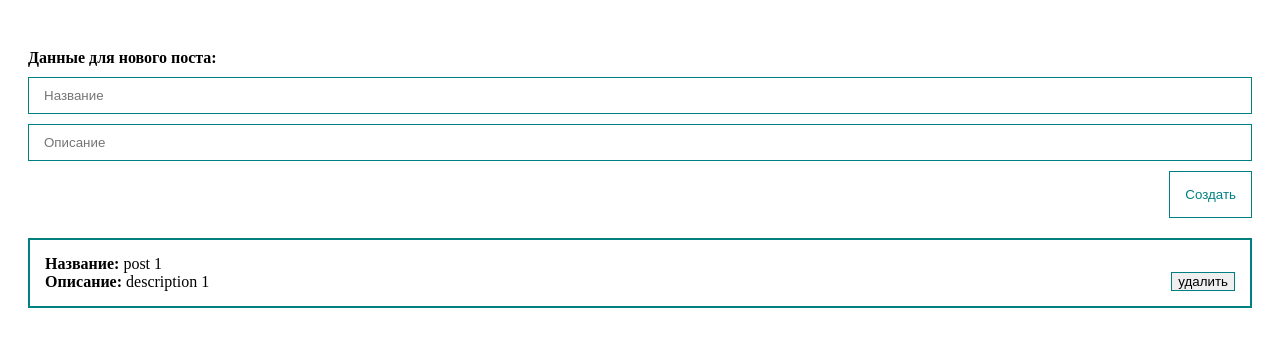
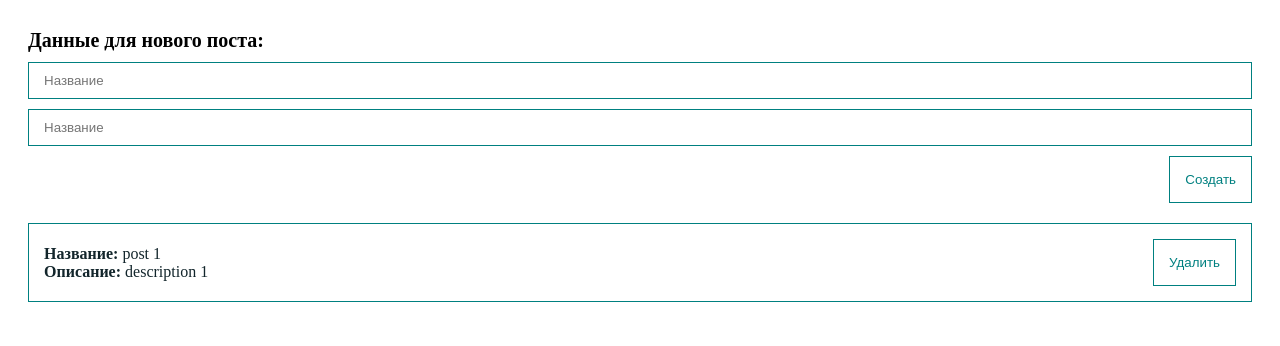
Before and after one commit to zhekoldin/compo_sh_page, a Vue app: page / in a window 1280 px wide. Shown: the top 346 px of the page. Built offline with nearby package versions, Linux system fonts and the light colour scheme.

Commit message:
feat: v-if

```diff
--- a/src/App.vue
+++ b/src/App.vue
@@ -4,7 +4,7 @@
         @create_post="createPost"
     />
     <post-list
-        :posts="post_list"
+        :post_list="post_list"
         @delete_post="deletePost"
     />
   </div>
--- a/src/components/PostForm.vue
+++ b/src/components/PostForm.vue
@@ -1,5 +1,31 @@
+<template>
+  <form
+      @submit.prevent
+      class="form"
+  >
+    <div class="form__title">Данные для нового поста:</div>
+    <default-input
+        class="form__input"
+        v-model="post.title"
+    ></default-input>
+    <default-input
+        class="form__input"
+        v-model="post.description"
+    ></default-input>
+    <default-button
+        class="form__button"
+        @click="createPost"
+    >
+      Создать
+    </default-button>
+  </form>
+</template>
+
 <script>
+import DefaultInput from "@/components/storyBook/DefaultInput.vue";
+
 export default {
+  components: {DefaultInput},
   data() {
     return {
       post: {
@@ -26,52 +52,27 @@ export default {
 }
 </script>
 
-<template>
-  <form @submit.prevent>
-    <h4>Данные для нового поста:</h4>
-    <input
-        v-model="post.title"
-        class="input"
-        type="text"
-        placeholder="Название"
-    >
-    <input
-        v-model="post.description"
-        class="input"
-        type="text"
-        placeholder="Описание"
-    >
-    <button class="button"
-            @click="createPost"
-    >
-      Создать
-    </button>
-  </form>
-</template>
-
 <style scoped>
-form {
+.form {
   display: flex;
   flex-direction: column;
   margin-bottom: 20px;
 }
 
-h4 {
+.form__title {
+  font-weight: 700;
+  font-size: 20px;
+  line-height: 24px;
   margin-bottom: 10px;
 }
 
-.input {
-  border: 1px solid teal;
-  padding: 10px 15px;
+.form__button {
+  align-self: flex-end;
+}
+
+.form__input {
+
   margin-bottom: 10px;
 }
 
-.button {
-  cursor: pointer;
-  align-self: flex-end;
-  padding: 15px;
-  background: none;
-  color: teal;
-  border: 1px solid teal;
-}
 </style>
--- /dev/null
+++ b/src/components/PostItem.vue
@@ -0,0 +1,60 @@
+<template>
+  <div class="post">
+    <div class="post__info">
+      <div><strong>Название: </strong>{{ post.title}}</div>
+      <div><strong>Описание: </strong>{{post.description}}</div>
+    </div>
+    <div class="post__buttons">
+      <default-button
+          class="post__button"
+          @click="() => deletePost(post.id)"
+      >
+        Удалить
+      </default-button>
+    </div>
+  </div>
+</template>
+
+<script>
+export default {
+  props: {
+    post: {
+      type: Object,
+      required: true
+    }
+  },
+  methods: {
+    deletePost(id) {
+      this.$emit("delete_post", id)
+    }
+  }
+}
+</script>
+
+<style scoped>
+.post {
+  display: flex;
+  justify-content: space-between;
+  padding: 15px;
+  border: 1px solid teal;
+  margin-bottom: 15px;
+}
+
+.post__info {
+  display: flex;
+  flex-direction: column;
+  justify-content: center;
+  color: #12252b;
+}
+
+.post__buttons {
+  display: flex;
+  align-self: flex-end;
+  align-items: center;
+  justify-content: center;
+}
+
+.post__button {
+  align-self: flex-end;
+}
+</style>
--- a/src/components/PostList.vue
+++ b/src/components/PostList.vue
@@ -1,24 +1,23 @@
 <template>
-  <div class="post" v-for="post in posts" :key="post.id">
-    <div class="post__info">
-      <div><strong>Название: </strong>{{ post.title}}</div>
-      <div><strong>Описание: </strong>{{post.description}}</div>
-    </div>
-    <div class="post__buttons">
-      <button
-          class="button post__button"
-          @click="() => deletePost(post.id)"
-      >
-        удалить
-      </button>
-    </div>
+  <div v-if="post_list.length > 0">
+    <post-item
+        v-for="post in post_list"
+        :key="post.id"
+        :post="post"
+        @delete_post="deletePost"
+    />
+  </div>
+  <div v-else>
+    <h2>Список постов пустой</h2>
   </div>
 </template>
 
 <script>
+import PostItem from "@/components/PostItem.vue";
 export default {
+  components: {PostItem},
   props: {
-    posts: {
+    post_list: {
       type: Array,
       required: true,
     }
@@ -28,32 +27,10 @@ export default {
       this.$emit("delete_post", id)
     }
   }
+
 }
 </script>
 
 <style scoped>
-.post {
-  display: flex;
-  justify-content: space-between;
-  padding: 15px;
-  border: 2px solid teal;
-  margin-bottom: 15px;
-}
 
-.post__info {
-  display: flex;
-  flex-direction: column;
-  justify-content: center;
-}
-
-.post__buttons {
-  display: flex;
-  align-self: flex-end;
-  align-items: center;
-  justify-content: center;
-}
-
-.post__button {
-  border: 1px solid teal;
-}
 </style>
--- /dev/null
+++ b/src/components/storyBook/DefaultButton.vue
@@ -0,0 +1,21 @@
+<script>
+export default {
+  name: "DefaultButton"
+}
+</script>
+
+<template>
+  <button class="button">
+    <slot></slot>
+  </button>
+</template>
+
+<style scoped>
+.button {
+  cursor: pointer;
+  padding: 15px;
+  background: none;
+  color: teal;
+  border: 1px solid teal;
+}
+</style>
--- /dev/null
+++ b/src/components/storyBook/DefaultInput.vue
@@ -0,0 +1,30 @@
+<script>
+export default {
+  name: "DefaultInput",
+  props: {
+    modelValue: [String, Number]
+  },
+  methods: {
+    updateInput(event) {
+      this.$emit("update:modelValue", event.target.value)
+    }
+  }
+}
+</script>
+
+<template>
+  <input
+      :value="modelValue"
+      @input="updateInput"
+      class="input"
+      type="text"
+      placeholder="Название"
+  >
+</template>
+
+<style scoped>
+.input {
+  border: 1px solid teal;
+  padding: 10px 15px;
+}
+</style>
--- /dev/null
+++ b/src/components/storyBook/index.js
@@ -0,0 +1,7 @@
+import DefaultButton from "./DefaultButton.vue"
+import DefaultInput from "@/components/storyBook/DefaultInput.vue";
+
+export default [
+    DefaultButton,
+    DefaultInput
+]
--- a/src/main.js
+++ b/src/main.js
@@ -1,4 +1,10 @@
 import { createApp } from 'vue'
 import App from './App.vue'
+import storyBook from "@/components/storyBook";
 
-createApp(App).mount('#app')
+const app = createApp(App)
+storyBook.forEach(component => {
+    app.component(component.name, component)
+})
+
+app.mount('#app')
```
